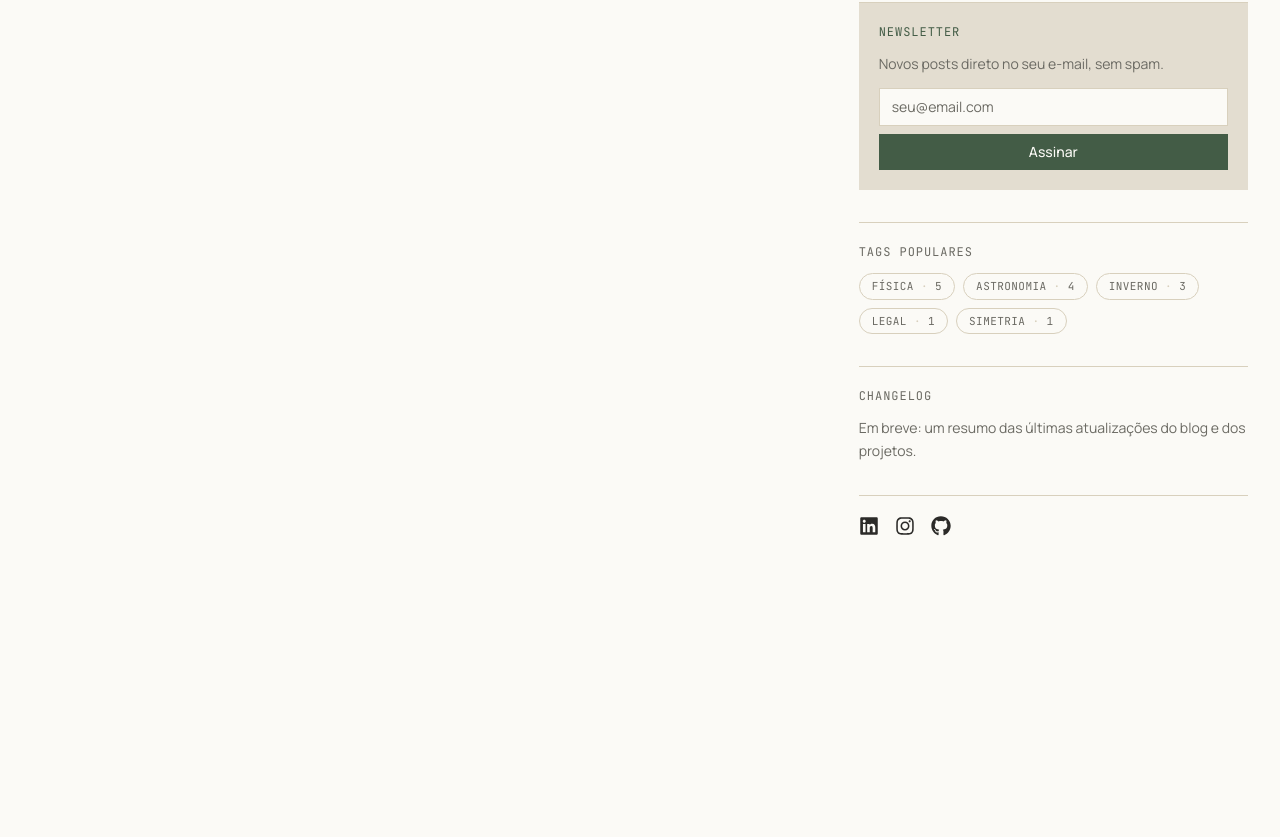
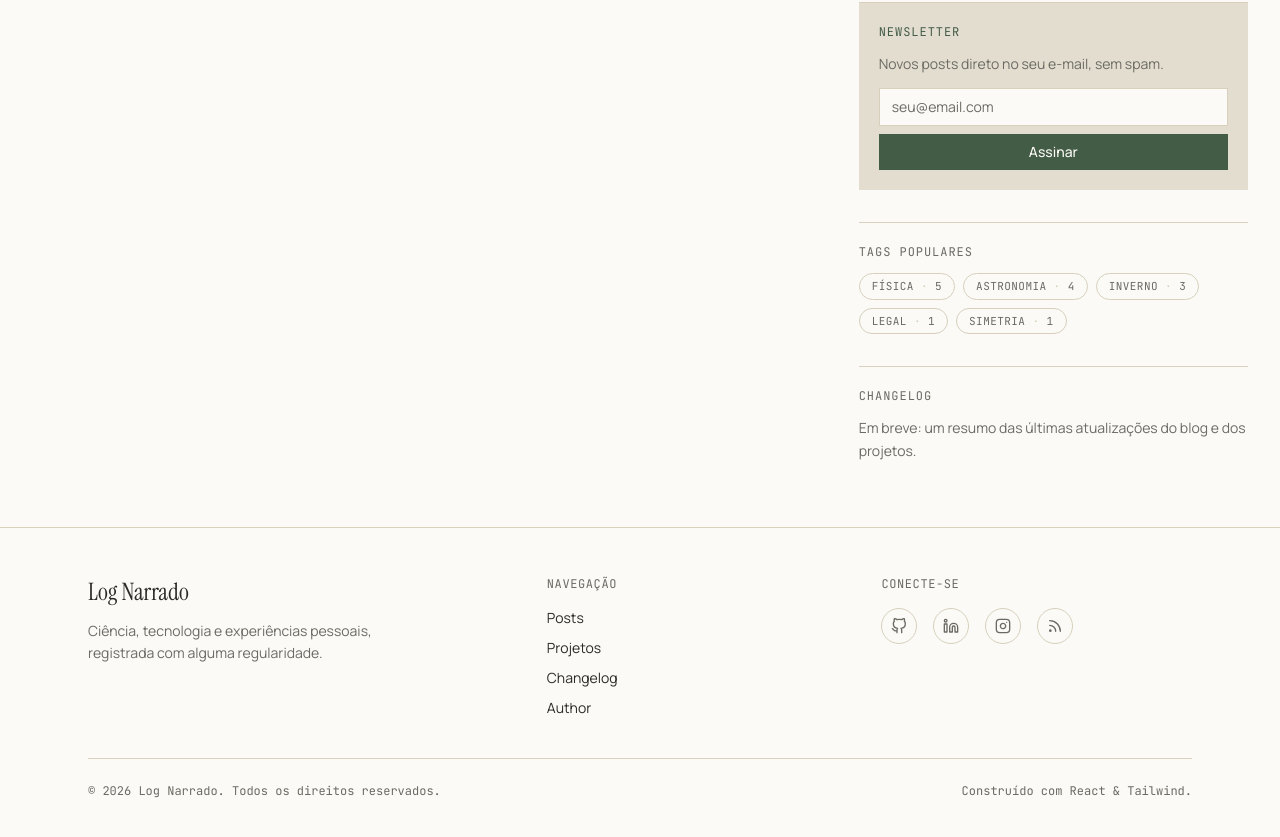
Before and after one commit to Kotige/log-narrado, a React (Vite) app: page / in a window 1280 px wide. Shown: the part 1169-2006 px from the top of the page. Before the commit the page ends 1769 px from the top, so only its background shows below. Built offline with nearby package versions, Linux system fonts and the light colour scheme.

Commit message:
feat: add footer

```diff
--- /dev/null
+++ b/src/components/Footer/index.jsx
@@ -0,0 +1,101 @@
+import { Link } from "react-router-dom";
+import { FiGithub, FiLinkedin, FiInstagram, FiRss } from "react-icons/fi";
+
+const NAV_LINKS = [
+  { label: "Posts", to: "/posts" },
+  { label: "Projetos", to: "/projetos" },
+  { label: "Changelog", to: "/changelog" },
+  { label: "Author", to: "/autor" },
+];
+
+const SOCIAL_LINKS = [
+  { label: "GitHub", href: "https://github.com/Kotige", icon: FiGithub },
+  {
+    label: "LinkedIn",
+    href: "https://www.linkedin.com/in/vitorbarra",
+    icon: FiLinkedin,
+  },
+  {
+    label: "Instagram",
+    href: "https://instagram.com/lognarrado",
+    icon: FiInstagram,
+  },
+  { label: "RSS", href: "/rss.xml", icon: FiRss },
+];
+
+export default function Footer() {
+  const year = new Date().getFullYear();
+
+  return (
+    <footer className="border-t border-sand-line bg-bg">
+      <div className="max-w-6xl mx-auto px-6 py-12">
+        <div className="grid grid-cols-1 md:grid-cols-[1.4fr_1fr_1fr] gap-10 md:gap-6">
+          {/* Logo */}
+          <div>
+            <Link
+              to="/"
+              className="inline-flex items-baseline gap-1 font-display text-2xl text-ink hover:text-moss-dark transition-colors"
+            >
+              <span>Log Narrado</span>
+            </Link>
+            <p className="mt-3 text-sm text-muted max-w-xs leading-relaxed">
+              Ciência, tecnologia e experiências pessoais, registrada com alguma
+              regularidade.
+            </p>
+          </div>
+
+          {/* Navegação */}
+          <div>
+            <p className="font-mono text-xs uppercase tracking-wider text-muted mb-4">
+              Navegação
+            </p>
+            <nav className="flex flex-col gap-2.5">
+              {NAV_LINKS.map((link) => (
+                <Link
+                  key={link.to}
+                  to={link.to}
+                  className="text-sm text-ink hover:text-moss-dark transition-colors w-fit"
+                >
+                  {link.label}
+                </Link>
+              ))}
+            </nav>
+          </div>
+
+          {/* Redes e RSS */}
+
+          <div>
+            <p className="font-mono text-xs uppercase tracking-wider text-muted mb-4">
+              Conecte-se
+            </p>
+            <div className="flex gap-4">
+              {SOCIAL_LINKS.map(({ label, href, icon: Icon }) => (
+                <a
+                  key={label}
+                  href={href}
+                  target={href.startsWith("http") ? "_blank" : undefined}
+                  rel={
+                    href.startsWith("http") ? "noopner noreferrer" : undefined
+                  }
+                  aria-label={label}
+                  className="w-9 h-9 flex items-center justify-center rounded-full border border-sand-line text-muted hover:text-moss-dark hover:border-moss transition-colors"
+                >
+                  <Icon size={16} />
+                </a>
+              ))}
+            </div>
+          </div>
+        </div>
+        {/* Linha inferior */}
+        <div className="mt-10 pt-6 border-t border-sand-line flex flex-col-reverse md:flex-row items-center justify-between gap-3">
+          <p className="font-mono text-xs text-muted">
+            © {year} Log Narrado. Todos os direitos reservados.
+          </p>
+          <p className="font-mono text-xs text-muted">
+            Construído com React &amp; Tailwind.
+          </p>
+        </div>
+      </div>
+    </footer>
+  );
+}
--- a/src/components/Sidebar/SocialLinks/index.jsx
+++ b/src/components/Sidebar/SocialLinks/index.jsx
@@ -1,10 +1,18 @@
-import { FaLinkedin, FaInstagram, FaGithub } from "react-icons/fa";
+import { FiLinkedin, FiInstagram, FiGithub } from "react-icons/fi";
 import { href } from "react-router-dom";
 
 const social_links = [
-    {label: "LinkedIn", href: "https://www.linkedin.com/in/vitorbarra", Icon: FaLinkedin},
-    {label: "Instagram", href: "ttps://instagram.com/lognarrado", Icon: FaInstagram},
-    {label: "GitHub", href: "https://github.com/Kotige", Icon: FaGithub},
+  {
+    label: "LinkedIn",
+    href: "https://www.linkedin.com/in/vitorbarra",
+    Icon: FiLinkedin,
+  },
+  {
+    label: "Instagram",
+    href: "ttps://instagram.com/lognarrado",
+    Icon: FiInstagram,
+  },
+  { label: "GitHub", href: "https://github.com/Kotige", Icon: FiGithub },
 ];
 
 export default function SocialLinks() {
--- a/src/components/Sidebar/index.jsx
+++ b/src/components/Sidebar/index.jsx
@@ -2,7 +2,7 @@ import AuthorBio from "./AuthorBio";
 import Newsletter from "./Newsletter";
 import TagCloud from "./TagCloud";
 import ChangelogPreview from "./ChangelogPreview";
-import SocialLinks from "./SocialLinks";
+// import SocialLinks from "./SocialLinks";
 
 export default function Sidebar() {
   return (
@@ -11,7 +11,7 @@ export default function Sidebar() {
       <Newsletter />
       <TagCloud />
       <ChangelogPreview />
-            <SocialLinks />
+      {/* <SocialLinks /> */}
     </aside>
   );
 }
--- a/src/routes/Home.jsx
+++ b/src/routes/Home.jsx
@@ -1,26 +1,29 @@
-import { Link } from 'react-router-dom';
-import Header  from '../components/Header'
-import Hero from '../components/Hero';
-import RecentPosts from '../components/RecentPosts';
+import Header from "../components/Header";
+import Hero from "../components/Hero";
+import RecentPosts from "../components/RecentPosts";
 import Sidebar from "../components/Sidebar";
+import Footer from "../components/Footer";
 
 export default function Home() {
   return (
     <div className="flex flex-col">
       <Header />
       <section className="flex w-full md:min-h-screen flex-1 items-center flex-col md:flex-row">
-                <div className="w-full md:w-2/3"><Hero /></div>
+        <div className="w-full md:w-2/3">
+          <Hero />
+        </div>
         <div className="hidden md:block md:w-1/3"></div>
       </section>
 
-            <section className='flex w-full flex-col px-8 py-16 md:flex-row md:gap-12'>
-                <div className='w-full md:w-2/3'>
+      <section className="flex w-full flex-col px-8 py-16 md:flex-row md:gap-12">
+        <div className="w-full md:w-2/3">
           <RecentPosts />
         </div>
-                <div className='w-full md:w-1/3'>
+        <div className="w-full md:w-1/3">
           <Sidebar />
         </div>
       </section>
+      <Footer />
     </div>
   );
 }
```
Lines whose indentation alone changed are shown as unchanged.
